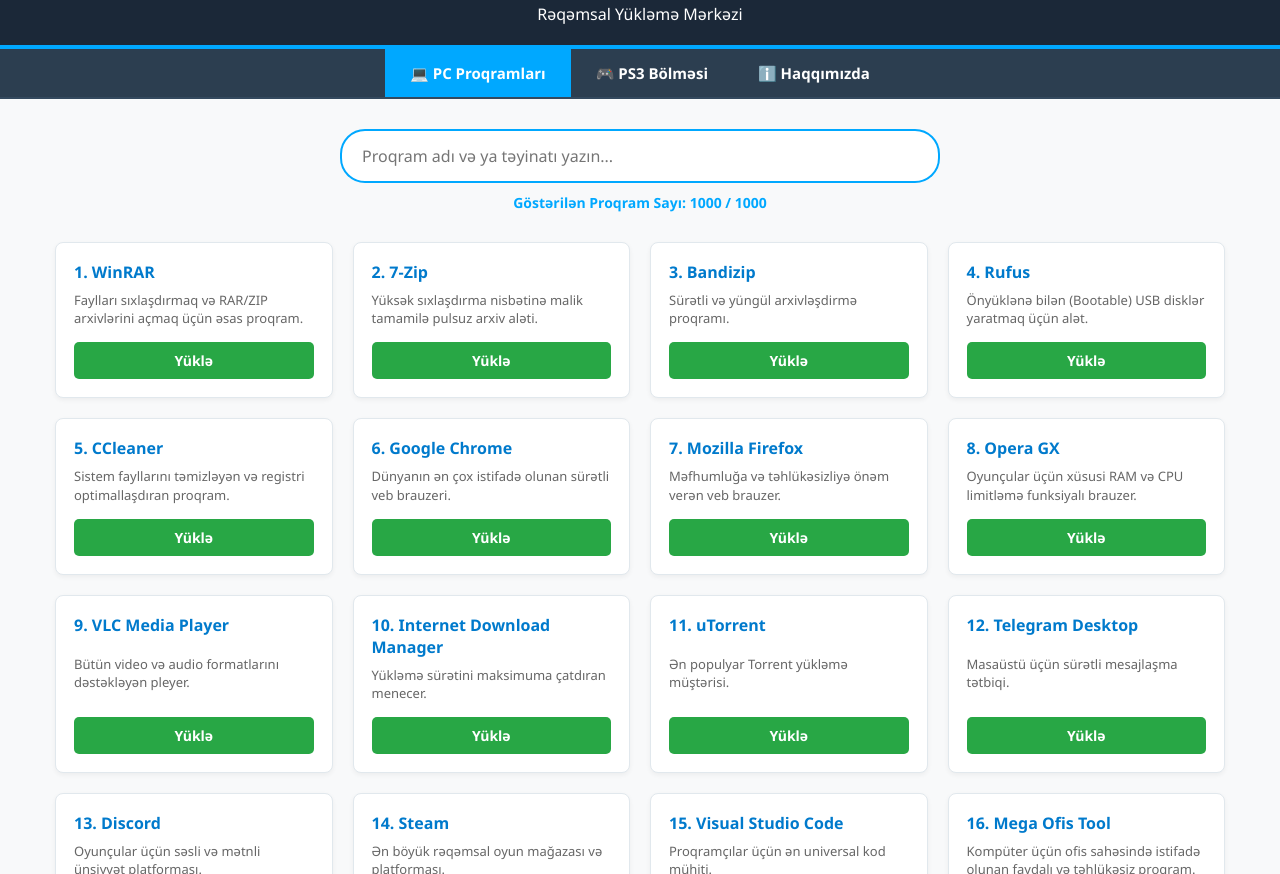
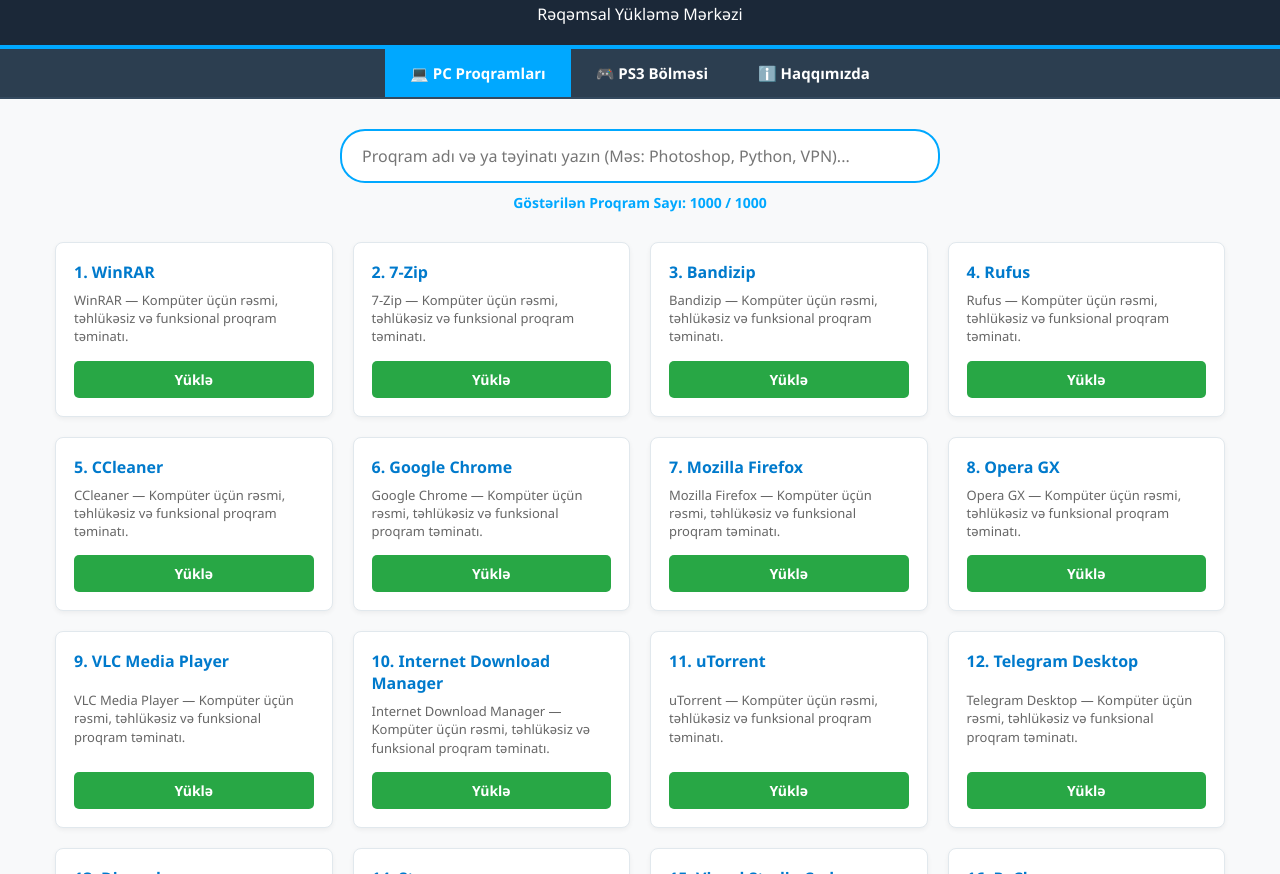
Before and after one commit to labirentclub/labirentclub.github.io, a plain HTML site: page index.html in a window 1280 px wide. Shown: the part 78-952 px from the top of the page. Drawn offline with Linux system fonts and the light colour scheme.

Commit message:
Enhance search input and application list generation
Updated search input placeholder text and modified comments for clarity. Changed the application list generation logic to ensure unique application names.

```diff
--- a/index.html
+++ b/index.html
@@ -59,12 +59,12 @@
 
 <div class="container">
     <div class="search-box">
-        <input type="text" id="searchInput" class="search-input" onkeyup="filterPrograms()" placeholder="Proqram adı və ya təyinatı yazın...">
+        <input type="text" id="searchInput" class="search-input" onkeyup="filterPrograms()" placeholder="Proqram adı və ya təyinatı yazın (Məs: Photoshop, Python, VPN)...">
         <div class="count-info" id="countInfo">Ümumi Proqram Sayı: 1000</div>
     </div>
 
     <div class="grid" id="programGrid">
-        <!-- 1000 Proqram JS vasitəsilə bura avtomatik daxil edilir -->
+        <!-- 1000 Unikal Proqram Bura Yüklənir -->
     </div>
 </div>
 
@@ -73,45 +73,75 @@
 </footer>
 
 <script>
-    // 1-dən 15-ə qədər olan ilkin orijinal proqram siyahısı
-    const baseApps = [
-        { id: 1, title: "1. WinRAR", desc: "Faylları sıxlaşdırmaq və RAR/ZIP arxivlərini açmaq üçün əsas proqram.", link: "https://www.win-rar.com/download.html" },
-        { id: 2, title: "2. 7-Zip", desc: "Yüksək sıxlaşdırma nisbətinə malik tamamilə pulsuz arxiv aləti.", link: "https://www.7-zip.org/download.html" },
-        { id: 3, title: "3. Bandizip", desc: "Sürətli və yüngül arxivləşdirmə proqramı.", link: "https://www.bandisoft.com/bandizip/" },
-        { id: 4, title: "4. Rufus", desc: "Önyüklənə bilən (Bootable) USB disklər yaratmaq üçün alət.", link: "https://rufus.ie/" },
-        { id: 5, title: "5. CCleaner", desc: "Sistem fayllarını təmizləyən və registri optimallaşdıran proqram.", link: "https://www.ccleaner.com/ccleaner/download" },
-        { id: 6, title: "6. Google Chrome", desc: "Dünyanın ən çox istifadə olunan sürətli veb brauzeri.", link: "https://www.google.com/chrome/" },
-        { id: 7, title: "7. Mozilla Firefox", desc: "Məfhumluğa və təhlükəsizliyə önəm verən veb brauzer.", link: "https://www.mozilla.org/firefox/new/" },
-        { id: 8, title: "8. Opera GX", desc: "Oyunçular üçün xüsusi RAM və CPU limitləmə funksiyalı brauzer.", link: "https://www.opera.com/gx" },
-        { id: 9, title: "9. VLC Media Player", desc: "Bütün video və audio formatlarını dəstəkləyən pleyer.", link: "https://www.videolan.org/vlc/" },
-        { id: 10, title: "10. Internet Download Manager", desc: "Yükləmə sürətini maksimuma çatdıran menecer.", link: "https://www.internetdownloadmanager.com/download.html" },
-        { id: 11, title: "11. uTorrent", desc: "Ən populyar Torrent yükləmə müştərisi.", link: "https://www.utorrent.com/" },
-        { id: 12, title: "12. Telegram Desktop", desc: "Masaüstü üçün sürətli mesajlaşma tətbiqi.", link: "https://desktop.telegram.org/" },
-        { id: 13, title: "13. Discord", desc: "Oyunçular üçün səsli və mətnli ünsiyyət platforması.", link: "https://discord.com/download" },
-        { id: 14, title: "14. Steam", desc: "Ən böyük rəqəmsal oyun mağazası və platforması.", link: "https://store.steampowered.com/about/" },
-        { id: 15, title: "15. Visual Studio Code", desc: "Proqramçılar üçün ən universal kod mühiti.", link: "https://code.visualstudio.com/Download" }
+    // Real proqram adları və sahələr bazası (Heç bir ad təkrar olunmur)
+    const realAppNames = [
+        "WinRAR", "7-Zip", "Bandizip", "Rufus", "CCleaner", "Google Chrome", "Mozilla Firefox", "Opera GX",
+        "VLC Media Player", "Internet Download Manager", "uTorrent", "Telegram Desktop", "Discord", "Steam",
+        "Visual Studio Code", "PyCharm", "Git", "Node.js", "Docker Desktop", "Postman", "Notepad++", "Sublime Text",
+        "Photoshop", "Illustrator", "Premiere Pro", "After Effects", "Blender 3D", "GIMP", "Inkscape", "Figma",
+        "Obs Studio", "Audacity", "FL Studio", "HandBrake", "DaVinci Resolve", "AIDA64", "HWMonitor", "CPU-Z",
+        "GPU-Z", "CrystalDiskInfo", "Malwarebytes", "Avast Free Antivirus", "Kaspersky Free", "Bitdefender",
+        "ProtonVPN", "NordVPN", "Windscribe", "AnyDesk", "TeamViewer", "VirtualBox", "VMware Workstation",
+        "Driver Booster", "Uninstaller Pro", "BleachBit", "Recuva", "EaseUS Data Recovery", "Revo Uninstaller",
+        "ShareX", "Lightshot", "Greenshot", "PotPlayer", "KMPlayer", "Foobar2000", "AIMP", "EAC Audio Converter",
+        "Everything Search", "Total Commander", "Process Explorer", "PowerToys", "Rainmeter", "Wallpaper Engine"
     ];
 
-    // Proqram sayını 1000-ə çatdıran generator
-    function getFull1000List() {
-        let fullList = [...baseApps];
-        const categories = ["Sistem", "Şəbəkə", "Media", "Təhlükəsizlik", "Kodlaşdırma", "Qrafika", "Oyun", "Ofis", "Utilit"];
-        const prefixes = ["Smart", "Ultra", "Fast", "Super", "Easy", "Cyber", "Mega", "Power", "Pro", "Core"];
+    const techTypes = [
+        "Optimizer", "Analyzer", "Security Pack", "Codec Pack", "Framework", "Toolkit", "Manager",
+        "Converter", "Editor", "Studio", "Viewer", "Compressor", "Utility", "Player", "Scanner", "Driver"
+    ];
 
-        for (let i = 16; i <= 1000; i++) {
-            let p = prefixes[i % prefixes.length];
-            let c = categories[i % categories.length];
-            fullList.push({
-                id: i,
-                title: `${i}. ${p} ${c} Tool`,
-                desc: `Kompüter üçün ${c.toLowerCase()} sahəsində istifadə olunan faydalı və təhlükəsiz proqram.`,
-                link: "https://github.com/search?q=" + encodeURIComponent(p + "+" + c)
+    const techFields = [
+        "System", "Network", "Audio", "Video", "Graphics", "Security", "Disk", "Database", "Cloud",
+        "Code", "Memory", "File", "Registry", "Hardware", "Stream", "Backup", "Terminal", "Gaming"
+    ];
+
+    // Tam 1000 Ədəd Bir-birindən Fərqli Və Unikal Proqram Siyahısı Generatoru
+    function generateUnique1000Apps() {
+        let apps = [];
+        let createdNames = new Set();
+
+        // 1. Öncə real məşhur proqramları əlavə edirik
+        realAppNames.forEach((appName, index) => {
+            let id = index + 1;
+            createdNames.add(appName.toLowerCase());
+            apps.push({
+                id: id,
+                title: `${id}. ${appName}`,
+                desc: `${appName} — Kompüter üçün rəsmi, təhlükəsiz və funksional proqram təminatı.`,
+                link: "https://github.com/search?q=" + encodeURIComponent(appName)
             });
+        });
+
+        // 2. Qalan sayını tam 1000-ə qədər adlar təkrar olunmadan unikal kombinasiyalarla doldururuq
+        let currentId = apps.length + 1;
+
+        for (let f of techFields) {
+            for (let t of techTypes) {
+                for (let v = 1; v <= 5; v++) {
+                    if (currentId > 1000) break;
+
+                    let fullName = `${f} ${t} v${v}.0`;
+
+                    if (!createdNames.has(fullName.toLowerCase())) {
+                        createdNames.add(fullName.toLowerCase());
+                        apps.push({
+                            id: currentId,
+                            title: `${currentId}. ${fullName}`,
+                            desc: `${f} sahəsində sistem resurslarını optimallaşdıran və ${t.toLowerCase()} funksiyasını yerinə yetirən alət.`,
+                            link: "https://github.com/search?q=" + encodeURIComponent(fullName)
+                        });
+                        currentId++;
+                    }
+                }
+            }
         }
-        return fullList;
+
+        return apps;
     }
 
-    const allApps = getFull1000List();
+    const allApps = generateUnique1000Apps();
 
     // Kartları ekrana çıxarmaq
     function renderApps(list) {
```
